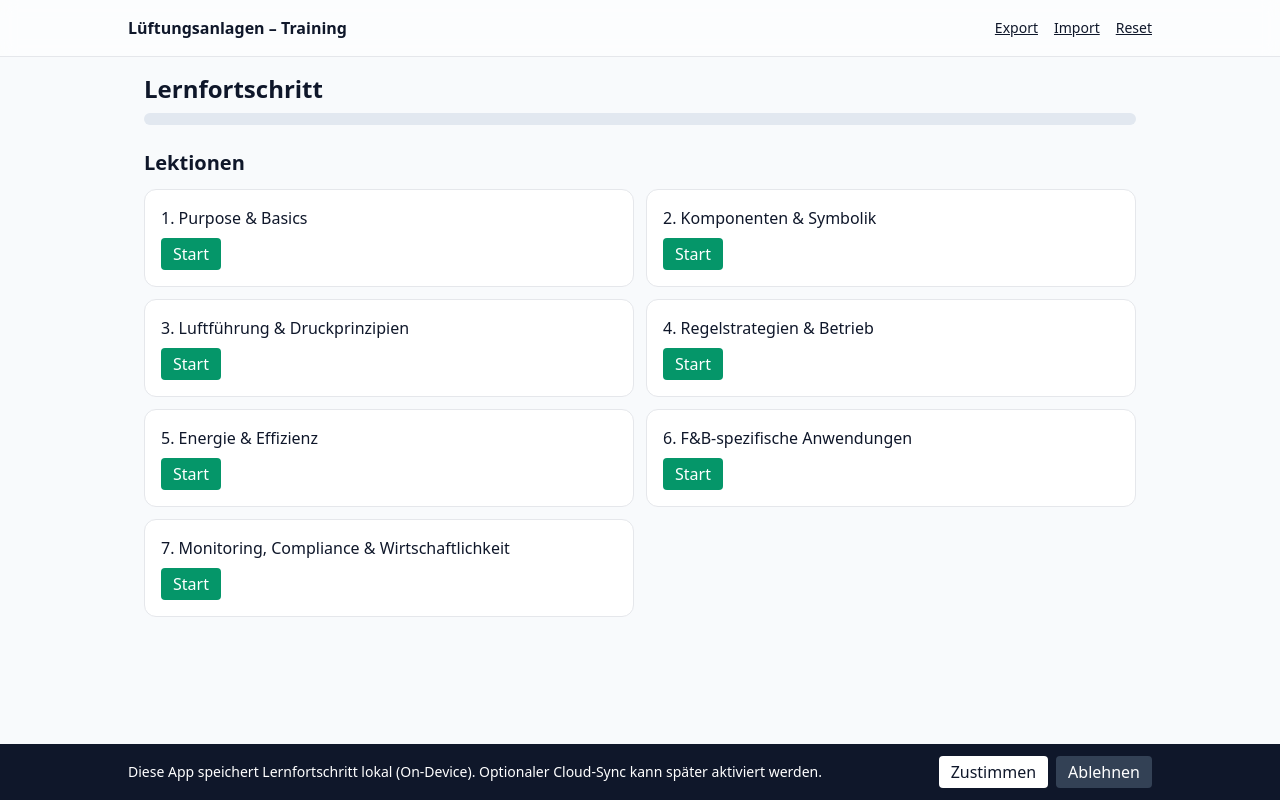
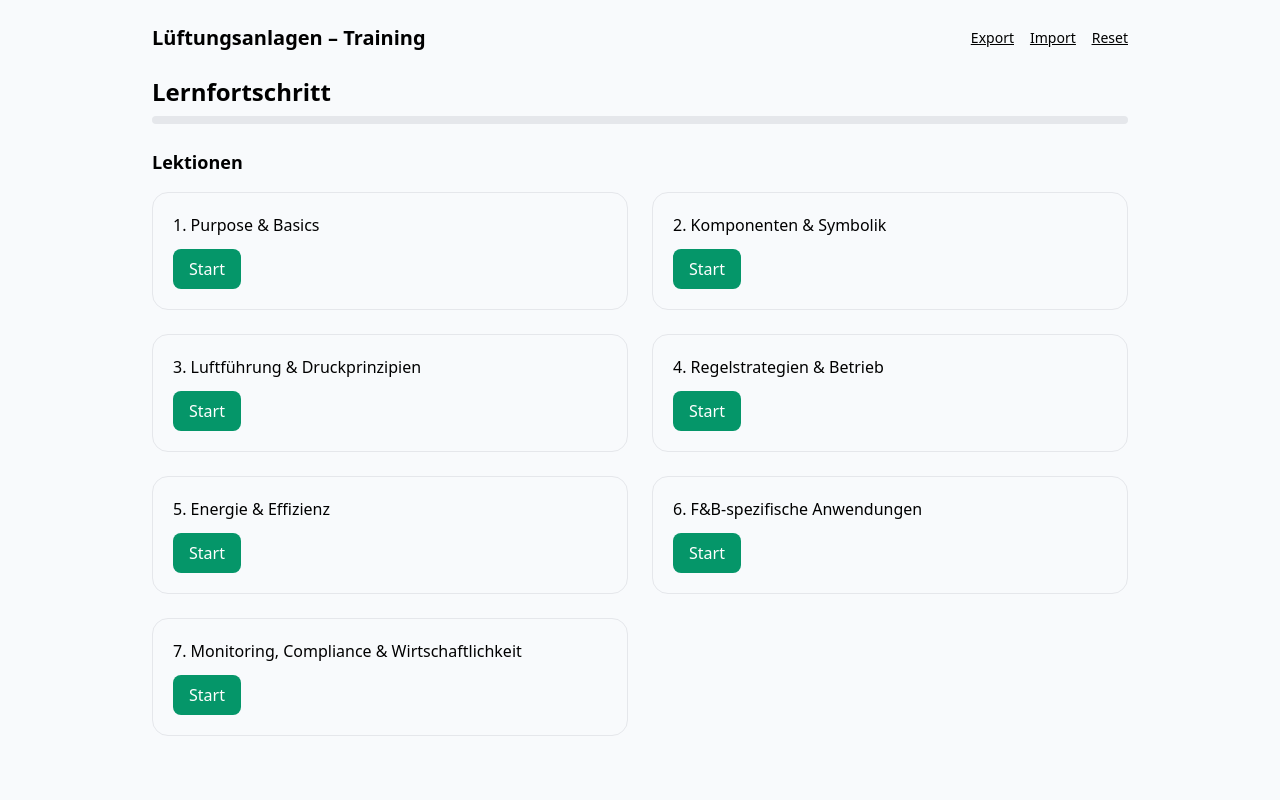
Before and after one commit to GBannwitz/lueftungsanlagen-training-app, a React (Vite) app: page / in a window 1280 px wide. Built offline with nearby package versions, Linux system fonts and the light colour scheme.

Commit message:
Update App.tsx

```diff
--- a/src/App.tsx
+++ b/src/App.tsx
@@ -1,73 +1,70 @@
-import React from 'react'
-import { Link, Route, Routes, useNavigate } from 'react-router-dom'
-import { useProgress } from './features/progress/store'
-import { ConsentBanner } from './components/Consent'
-import { ProgressBar } from './components/ProgressBar'
-import Lesson from './lessons/lueftungsanlagen-grundlagen'
+import { Link, Routes, Route } from 'react-router-dom'
+import Lesson from '@/lessons/lueftungsanlagen-grundlagen' // zeigt unsere Lektionen-Seite
+import './styles/index.css'
 
-export default function App(){
-  const { data, exportJSON, importJSON, reset } = useProgress()
-  const nav = useNavigate()
-  const totalLessons = 7
-  const completed = Object.values(data.lessons).filter(l => l.completedBlocks.includes('quiz_done')).length
-  const progress = completed / totalLessons
+const lessons = [
+  { id: '1', title: '1. Purpose & Basics' },
+  { id: '2', title: '2. Komponenten & Symbolik' },
+  { id: '3', title: '3. Luftführung & Druckprinzipien' },
+  { id: '4', title: '4. Regelstrategien & Betrieb' },
+  { id: '5', title: '5. Energie & Effizienz' },
+  { id: '6', title: '6. F&B-spezifische Anwendungen' },
+  { id: '7', title: '7. Monitoring, Compliance & Wirtschaftlichkeit' },
+]
 
+function Home() {
   return (
-    <div className="min-h-screen text-slate-900 dark:text-slate-100">
-      <header className="p-4 border-b bg-white/60 dark:bg-slate-900/60 backdrop-blur sticky top-0">
-        <div className="max-w-5xl mx-auto flex items-center justify-between gap-4">
-          <Link to="/" className="font-bold">Lüftungsanlagen – Training</Link>
-          <nav className="flex items-center gap-4 text-sm">
-            <button onClick={()=>{ const blob = new Blob([exportJSON()], {type:'application/json'}); const url = URL.createObjectURL(blob); const a = document.createElement('a'); a.href=url; a.download='progress.json'; a.click(); }} className="underline">Export</button>
-            <label className="underline cursor-pointer">Import
-              <input type="file" accept="application/json" className="hidden" onChange={e=>{
-                const f = e.target.files?.[0]; if (!f) return;
-                f.text().then(t=>importJSON(t)); alert('Import ok – neu laden!')
-              }} />
-            </label>
-            <button onClick={()=>{ if(confirm('Fortschritt zurücksetzen?')) reset(); nav('/'); }} className="underline">Reset</button>
-          </nav>
-        </div>
+    <div className="max-w-5xl mx-auto p-6">
+      <header className="flex items-center justify-between mb-6">
+        <h1 className="text-xl font-semibold">Lüftungsanlagen – Training</h1>
+        <nav className="space-x-4 text-sm underline">
+          <Link to="/export">Export</Link>
+          <Link to="/import">Import</Link>
+          <Link to="/reset">Reset</Link>
+        </nav>
       </header>
 
-      <main className="max-w-5xl mx-auto p-4">
-        <section className="mb-6">
-          <h1 className="text-2xl font-bold mb-2">Lernfortschritt</h1>
-          <ProgressBar value={progress} />
-        </section>
+      <h2 className="text-2xl font-bold mb-2">Lernfortschritt</h2>
+      <div className="h-2 bg-gray-200 rounded mb-6" aria-hidden />
 
-        <Routes>
-          <Route index element={<Home />} />
-          <Route path="/lesson/:idx" element={<Lesson />} />
-        </Routes>
-      </main>
-
-      <ConsentBanner />
+      <h3 className="text-lg font-semibold mb-4">Lektionen</h3>
+      <div className="grid md:grid-cols-2 gap-6">
+        {lessons.map(l => (
+          <div key={l.id} className="rounded-2xl border p-5">
+            <div className="mb-3">{l.title}</div>
+            {/* WICHTIG: React-Router-Link -> respektiert <BrowserRouter basename> */}
+            <Link
+              to={`/lesson/${l.id}`}
+              className="inline-block bg-emerald-600 text-white px-4 py-2 rounded-lg"
+            >
+              Start
+            </Link>
+          </div>
+        ))}
+      </div>
     </div>
   )
 }
 
-function Home(){
-  const lessons = [
-    'Purpose & Basics',
-    'Komponenten & Symbolik',
-    'Luftführung & Druckprinzipien',
-    'Regelstrategien & Betrieb',
-    'Energie & Effizienz',
-    'F&B-spezifische Anwendungen',
-    'Monitoring, Compliance & Wirtschaftlichkeit'
-  ]
+// Simple Platzhalter-Routen für Demo (Export/Import/Reset)
+function Placeholder({ title }: { title: string }) {
   return (
-    <div>
-      <h2 className="text-xl font-semibold mb-3">Lektionen</h2>
-      <ol className="grid md:grid-cols-2 gap-3">
-        {lessons.map((t,i)=>(
-          <li key={i} className="p-4 border rounded-xl bg-white dark:bg-slate-800">
-            <p className="font-medium">{i+1}. {t}</p>
-            <a className="mt-2 inline-block px-3 py-1 rounded bg-emerald-600 text-white" href={`/lesson/${i+1}`}>Start</a>
-          </li>
-        ))}
-      </ol>
+    <div className="max-w-3xl mx-auto p-6">
+      <h1 className="text-xl font-semibold mb-2">{title}</h1>
+      <Link to="/" className="underline">Zurück</Link>
     </div>
   )
 }
+
+export default function App() {
+  return (
+    <Routes>
+      <Route path="/" element={<Home />} />
+      {/* unsere eigentliche Lektionen-Ansicht */}
+      <Route path="/lesson/:id" element={<Lesson />} />
+      <Route path="/export" element={<Placeholder title="Export" />} />
+      <Route path="/import" element={<Placeholder title="Import" />} />
+      <Route path="/reset" element={<Placeholder title="Reset" />} />
+    </Routes>
+  )
+}
```
